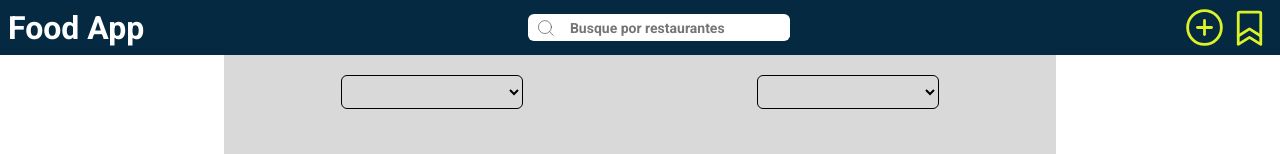
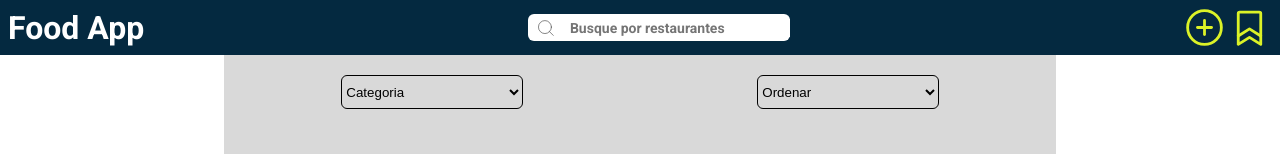
Before and after one commit to GabrielDsanta/DeliverySite, a React (Vite) app: page / in a window 1280 px wide. Shown: the top 154 px of the page. Built offline with nearby package versions, Linux system fonts and the light colour scheme.

Commit message:
Estrutura visual - Componente: Home

```diff
--- a/src/pages/Home/index.tsx
+++ b/src/pages/Home/index.tsx
@@ -6,9 +6,15 @@ export function Home() {
     <ContainerHome>
       <ContainerFilter>
         <select name="" id="">
+          <option value="" disabled selected>
+            Categoria
+          </option>
           <option value=""></option>
         </select>
         <select name="" id="">
+          <option value="" disabled selected>
+            Ordenar
+          </option>
           <option value=""></option>
         </select>
       </ContainerFilter>
```
